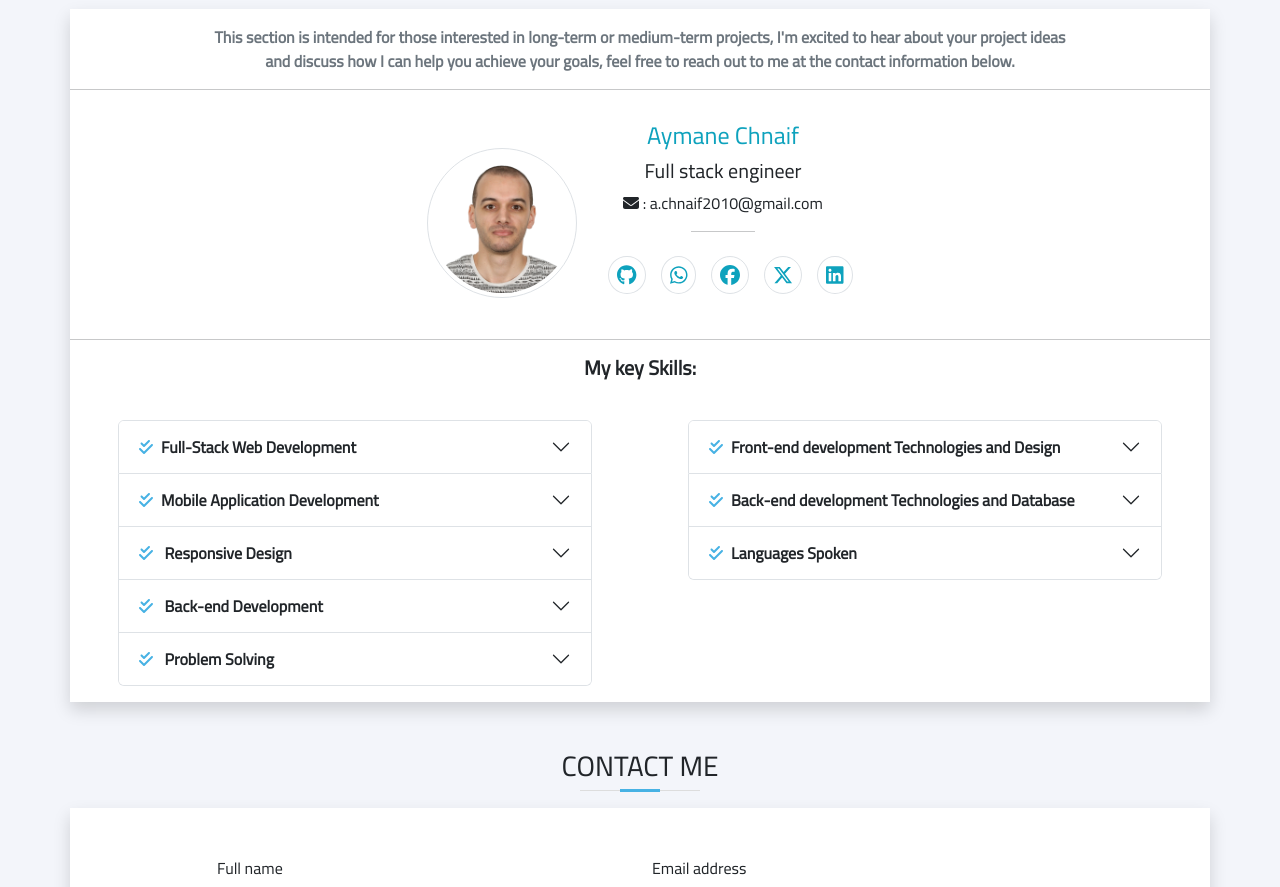
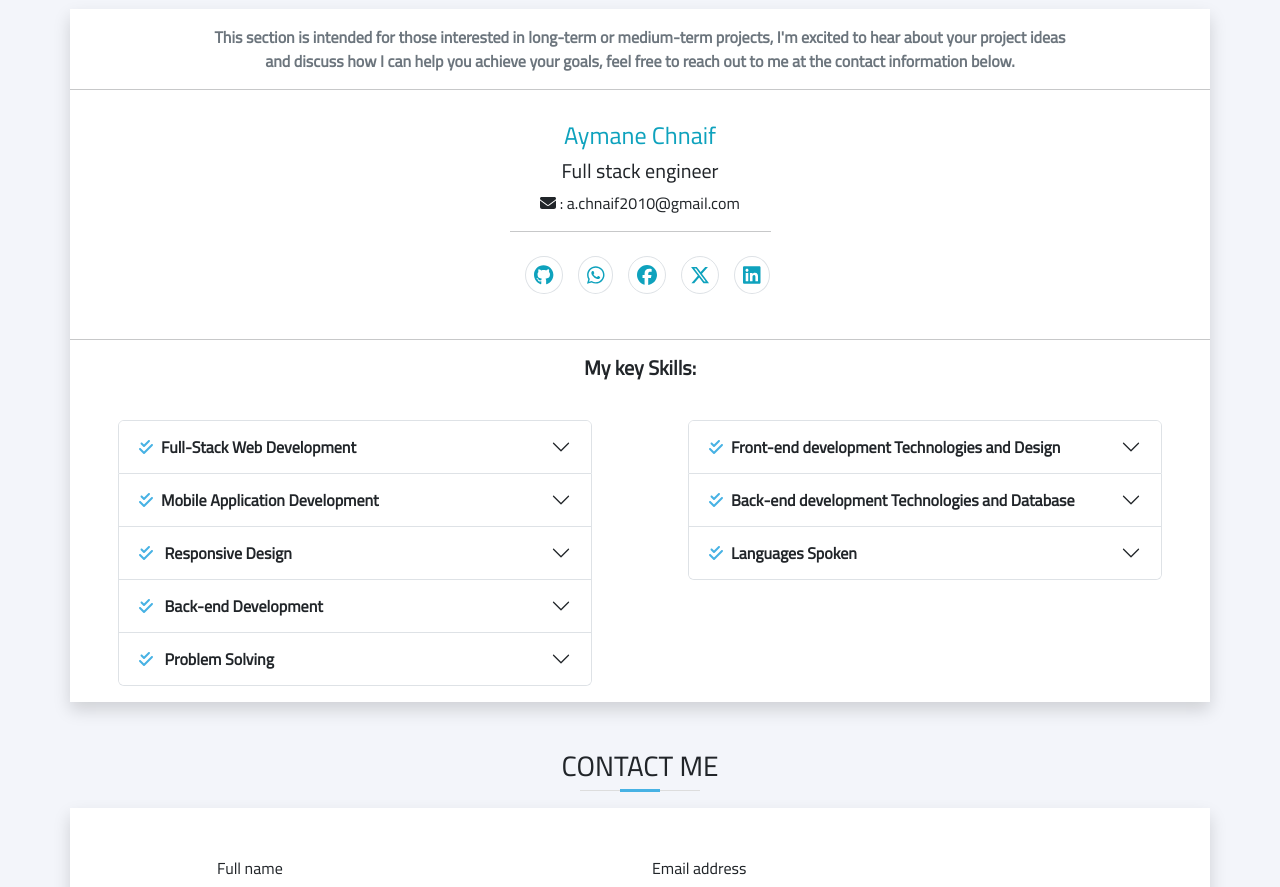
Before and after one commit to aymane244/new_protfolio, a React (Create React App) app: page / in a window 1280 px wide. Shown: the part 4320-5207 px from the top of the page. Built offline with nearby package versions, Linux system fonts and the light colour scheme.

Commit message:
deleting image

```diff
--- a/src/components/pages/HireMe.js
+++ b/src/components/pages/HireMe.js
@@ -35,11 +35,7 @@ export default function HireMe(){
                 </div>
                 <hr/>
                 <div className="col-md-12 px-5 py-3 text-center">
-                    <div className="d-flex justify-content-center align-items-center">
                     <div>
-                            <img src="/images/aimane.png" alt="aimane-profile" className="img-thumbnail rounded-circle img-size" />
-                        </div>
-                        <div className="ms-3">
                         <h4 className="text-color">{lang.myName || uploadLang.myName}</h4>
                         <h5>{lang.fullStack || uploadLang.fullStack}</h5>
                         <FontAwesomeIcon icon={faEnvelope} /> :
@@ -61,7 +57,6 @@ export default function HireMe(){
                             <a href="/" className="text-color">
                                 <FontAwesomeIcon icon={faLinkedin} className="border rounded-circle p-2 brand-hover" />
                             </a>
-                            </div>
                         </div>
                     </div>
                 </div>
```
Lines whose indentation alone changed are shown as unchanged.
